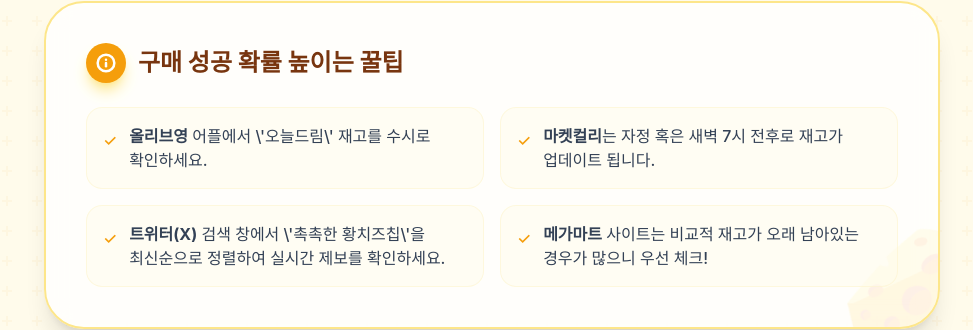
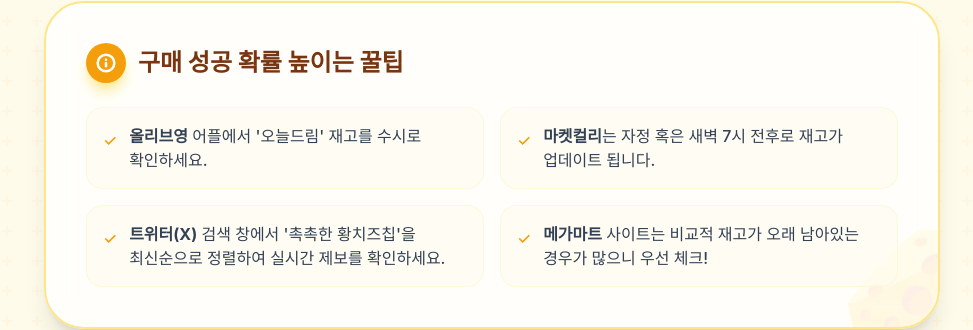
Before and after one commit to feel2174/blog-sitemap, a Next.js app: page /cheese-chip in a window 1280 px wide. Shown: the part 1424-1754 px from the top of the page, without its empty margins (148-1121 px from the left). Built offline with nearby package versions, Linux system fonts and the light colour scheme; a web font is replaced by a local one.

Commit message:
fix: resolve eslint unescaped entities on cheese-chip page

```diff
--- a/src/app/cheese-chip/page.tsx
+++ b/src/app/cheese-chip/page.tsx
@@ -85,7 +85,7 @@ export default function HwangCheeseChipPage() {
                 </h1>
 
                 <p className="text-amber-800/80 font-semibold text-lg sm:text-xl max-w-2xl mx-auto break-keep leading-relaxed mb-8">
-                    지금 가장 핫한 "촉촉한 황치즈칩", <br className="hidden sm:block"/>
+                    지금 가장 핫한 &quot;촉촉한 황치즈칩&quot;, <br className="hidden sm:block"/>
                     찾아 헤매지 말고 아래 온라인 판매처들을 바로 확인하세요!
                 </p>
 
@@ -152,7 +152,7 @@ export default function HwangCheeseChipPage() {
                     <ul className="grid grid-cols-1 md:grid-cols-2 gap-4 text-slate-700 font-medium">
                         <li className="flex items-start gap-3 bg-amber-50/50 p-4 rounded-2xl border border-amber-100/50">
                             <span className="text-amber-500 mt-1">✓</span>
-                            <span><strong>올리브영</strong> 어플에서 \'오늘드림\' 재고를 수시로 확인하세요.</span>
+                            <span><strong>올리브영</strong> 어플에서 &apos;오늘드림&apos; 재고를 수시로 확인하세요.</span>
                         </li>
                         <li className="flex items-start gap-3 bg-amber-50/50 p-4 rounded-2xl border border-amber-100/50">
                             <span className="text-amber-500 mt-1">✓</span>
@@ -160,7 +160,7 @@ export default function HwangCheeseChipPage() {
                         </li>
                         <li className="flex items-start gap-3 bg-amber-50/50 p-4 rounded-2xl border border-amber-100/50">
                             <span className="text-amber-500 mt-1">✓</span>
-                            <span><strong>트위터(X)</strong> 검색 창에서 \'촉촉한 황치즈칩\'을 최신순으로 정렬하여 실시간 제보를 확인하세요.</span>
+                            <span><strong>트위터(X)</strong> 검색 창에서 &apos;촉촉한 황치즈칩&apos;을 최신순으로 정렬하여 실시간 제보를 확인하세요.</span>
                         </li>
                         <li className="flex items-start gap-3 bg-amber-50/50 p-4 rounded-2xl border border-amber-100/50">
                             <span className="text-amber-500 mt-1">✓</span>
```
